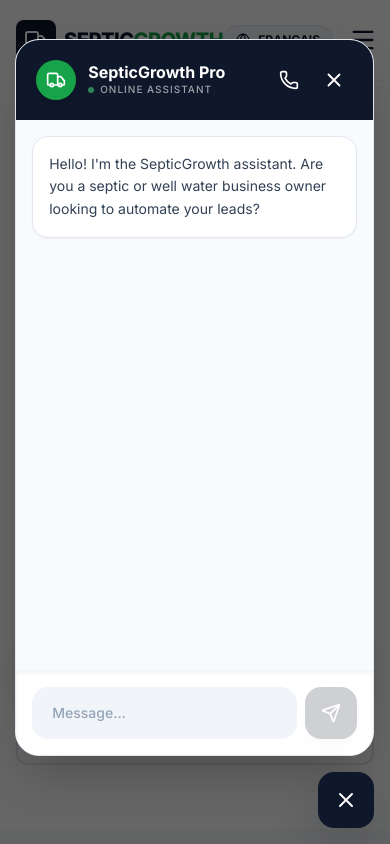
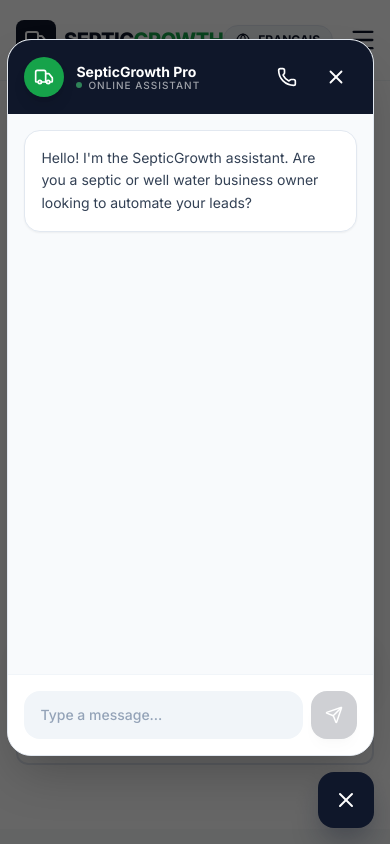
Before and after one commit to jym339/SepticGrowth-Pro, a React (Vite) app: page / in a window 390 px wide. Both pictures are taken after a click on the button 346 px from the left and 800 px from the top of the page. Shown: the top 844 px of the page. Built offline with nearby package versions, Linux system fonts and the light colour scheme.

Commit message:
fix(chat): Adjust mobile chat UI sizing and padding
Modify the dimensions and padding of the mobile chat interface to improve
layout and responsiveness on smaller screens. This includes increasing
maximum width and height, and reducing header padding.

```diff
--- a/App.tsx
+++ b/App.tsx
@@ -238,52 +238,55 @@
 
       <div className={`fixed bottom-4 right-4 lg:bottom-8 lg:right-8 z-[110] flex flex-col items-end gap-4 ${isOpen ? 'pointer-events-auto' : 'pointer-events-none'}`}>
         {isOpen && (
-          <div className="w-[92vw] lg:w-[400px] h-[85vh] lg:h-[650px] bg-white rounded-3xl shadow-2xl border border-slate-200 overflow-hidden flex flex-col animate-in slide-in-from-bottom-8 duration-300 ease-out pointer-events-auto">
+          <div className="w-[94vw] max-w-[420px] h-[85vh] max-h-[750px] bg-white rounded-3xl shadow-2xl border border-slate-200 overflow-hidden flex flex-col animate-in slide-in-from-bottom-8 duration-300 ease-out pointer-events-auto">
             {/* Header */}
-            <div className="bg-navy p-5 lg:p-6 text-white flex justify-between items-center shrink-0">
+            <div className="bg-navy p-4 lg:p-5 text-white flex justify-between items-center shrink-0">
               <div className="flex items-center gap-3">
                 <div className="w-10 h-10 bg-field-green rounded-full flex items-center justify-center shadow-lg shadow-field-green/20">
                   <Truck size={20} className="text-white" />
                 </div>
                 <div>
-                  <span className="font-bold text-base lg:text-lg block leading-tight">SepticGrowth Pro</span>
+                  <span className="font-bold text-sm lg:text-base block leading-tight">SepticGrowth Pro</span>
                   <div className="flex items-center gap-1.5">
                     <div className="w-1.5 h-1.5 bg-green-400 rounded-full animate-pulse"></div>
-                    <span className="text-white/60 text-[10px] font-medium uppercase tracking-widest">{lang === 'en' ? 'Online Assistant' : 'Assistant en ligne'}</span>
+                    <span className="text-white/60 text-[10px] font-medium uppercase tracking-widest leading-none">
+                      {lang === 'en' ? 'Online Assistant' : 'Assistant en ligne'}
+                    </span>
                   </div>
                 </div>
               </div>
-              <div className="flex items-center gap-2 lg:gap-4">
+              <div className="flex items-center gap-2">
                 <button
                   onClick={(e) => {
                      e.stopPropagation();
                      if (isLive) stopLive();
                      setMode(mode === 'chat' ? 'voice' : 'chat');
                   }}
-                  className={`p-2 rounded-xl transition-all ${mode === 'voice' ? 'bg-field-green shadow-lg shadow-field-green/40' : 'hover:bg-white/10'}`}
+                  className={`p-2.5 rounded-xl transition-all ${mode === 'voice' ? 'bg-field-green shadow-lg shadow-field-green/40' : 'hover:bg-white/10'}`}
+                  title={mode === 'chat' ? 'Switch to Voice' : 'Switch to Chat'}
                 >
                   {mode === 'chat' ? <Phone size={20}/> : <MessageCircle size={20}/>}
                 </button>
-                <button onClick={() => setIsOpen(false)} className="hover:bg-white/10 p-2 rounded-xl">
+                <button onClick={() => setIsOpen(false)} className="hover:bg-white/10 p-2.5 rounded-xl">
                   <X size={22} />
                 </button>
               </div>
             </div>
 
             {/* Content Area */}
-            <div className="flex-1 overflow-y-auto bg-slate-50 flex flex-col relative">
+            <div className="flex-1 overflow-y-auto bg-slate-50 flex flex-col relative min-h-0">
               {mode === 'chat' ? (
-                <div className="p-4 lg:p-6 flex flex-col gap-4">
+                <div className="p-4 flex flex-col gap-4">
                   {messages.length === 0 && !isTyping && (
-                    <div className="bg-white border border-slate-200 p-4 rounded-2xl shadow-sm text-sm text-slate-700 leading-relaxed mb-4">
+                    <div className="bg-white border border-slate-200 p-4 rounded-2xl shadow-sm text-sm text-slate-700 leading-relaxed">
                       {lang === 'en'
                         ? "Hello! I'm the SepticGrowth assistant. Are you a septic or well water business owner looking to automate your leads?"
                         : "Bonjour ! Je suis l'assistant SepticGrowth. Êtes-vous un propriétaire d'entreprise de services septiques cherchant à automatiser vos prospects ?"}
                     </div>
                   )}
                   {messages.map((msg, i) => (
-                    <div key={i} className={`flex flex-col gap-2 ${msg.role === 'ai' ? 'items-start' : 'items-end'}`}>
-                      <div className={`max-w-[90%] p-3 lg:p-4 rounded-2xl shadow-sm text-sm leading-relaxed ${
+                    <div key={i} className={`flex flex-col gap-1 ${msg.role === 'ai' ? 'items-start' : 'items-end'}`}>
+                      <div className={`max-w-[85%] p-3 rounded-2xl shadow-sm text-sm leading-relaxed ${
                         msg.role === 'ai'
                           ? 'bg-white border border-slate-200 text-slate-800'
                           : 'bg-navy text-white font-medium'
@@ -302,21 +305,21 @@
                   <div ref={chatEndRef} />
                 </div>
               ) : (
-                <div className="h-full flex flex-col items-center justify-center p-8 text-center bg-white/50 backdrop-blur-sm">
-                  <div className={`w-28 h-28 lg:w-36 lg:h-36 bg-navy rounded-full flex items-center justify-center shadow-2xl mb-8 relative transition-all duration-500 ${isLive ? 'scale-110 ring-4 ring-field-green/20' : ''}`}>
+                <div className="h-full flex flex-col items-center justify-center p-6 text-center">
+                  <div className={`w-28 h-28 bg-navy rounded-full flex items-center justify-center shadow-2xl mb-6 relative transition-all duration-500 ${isLive ? 'scale-110 ring-4 ring-field-green/20' : ''}`}>
                     {isLive ? (
                       <>
-                        <Mic size={48} className="text-field-green animate-pulse" />
+                        <Mic size={40} className="text-field-green animate-pulse" />
                         <div className="absolute -inset-4 border-2 border-field-green/20 rounded-full animate-ping opacity-20"></div>
                       </>
                     ) : (
-                      <Headphones size={48} className="text-white/10" />
+                      <Headphones size={40} className="text-white/10" />
                     )}
                   </div>
-                  <h3 className="text-2xl font-black text-navy mb-2">
+                  <h3 className="text-xl font-black text-navy mb-2 leading-tight">
                     {isConnecting ? (lang === 'en' ? 'Connecting...' : 'Connexion...') : (isLive ? (lang === 'en' ? 'Listening...' : 'Écoute...') : (lang === 'en' ? 'Voice Agent' : 'Agent Vocal'))}
                   </h3>
-                  <p className="text-slate-500 text-sm max-w-[240px] leading-relaxed">
+                  <p className="text-slate-500 text-sm max-w-[220px] leading-relaxed">
                     {isLive
                       ? (lang === 'en' ? "I'm ready to schedule our call. Go ahead and tell me about your business." : "Je suis prêt à planifier notre appel. Parlez-moi de votre entreprise.")
                       : (lang === 'en' ? "Talk hands-free while you're on site. I'll help you book a session." : "Parlez en mains libres. Je vous aiderai à réserver une session.")}
@@ -326,7 +329,7 @@
             </div>
 
             {/* Input / Controls */}
-            <div className="p-4 lg:p-6 border-t border-slate-100 bg-white shadow-inner">
+            <div className="p-4 border-t border-slate-100 bg-white shrink-0">
               {mode === 'chat' ? (
                 <div className="flex gap-2">
                   <input
@@ -334,25 +337,25 @@
                     value={inputText}
                     onChange={(e) => setInputText(e.target.value)}
                     onKeyPress={(e) => e.key === 'Enter' && handleSendMessage()}
-                    placeholder={lang === 'en' ? 'Message...' : 'Message...'}
-                    className="flex-1 bg-slate-100 rounded-2xl px-5 py-4 text-sm font-medium focus:ring-2 focus:ring-field-green transition-all outline-none border-none placeholder:text-slate-400"
+                    placeholder={lang === 'en' ? 'Type a message...' : 'Écrire un message...'}
+                    className="flex-1 bg-slate-100 rounded-2xl px-4 py-3.5 text-sm font-medium focus:ring-2 focus:ring-field-green transition-all outline-none border-none placeholder:text-slate-400"
                   />
                   <button
                     onClick={handleSendMessage}
                     disabled={!inputText.trim() || isTyping}
-                    className="bg-navy text-white p-4 rounded-2xl active:scale-95 transition-all disabled:opacity-20 shadow-lg shadow-navy/20"
+                    className="bg-navy text-white p-3.5 rounded-2xl active:scale-95 transition-all disabled:opacity-20 shadow-lg shadow-navy/20"
                   >
-                    <Send size={20} />
+                    <Send size={18} />
                   </button>
                 </div>
               ) : (
                 <button
                   onClick={isLive ? stopLive : startLive}
                   disabled={isConnecting}
-                  className={`w-full ${isLive ? 'bg-red-500 hover:bg-red-600' : 'bg-field-green hover:bg-green-700'} text-white font-bold py-5 rounded-2xl flex items-center justify-center gap-3 shadow-xl transition-all active:scale-95`}
+                  className={`w-full ${isLive ? 'bg-red-500 hover:bg-red-600' : 'bg-field-green hover:bg-green-700'} text-white font-bold py-4 rounded-2xl flex items-center justify-center gap-3 shadow-xl transition-all active:scale-95`}
                 >
-                  {isConnecting ? <Loader2 className="animate-spin" /> : (isLive ? <MicOff /> : <Phone />)}
-                  <span className="text-lg">{isConnecting ? (lang === 'en' ? 'Connecting...' : 'Connexion...') : (isLive ? (lang === 'en' ? 'End Call' : 'Terminer') : (lang === 'en' ? 'Start Voice Agent' : 'Démarrer'))}</span>
+                  {isConnecting ? <Loader2 className="animate-spin" size={20} /> : (isLive ? <MicOff size={20} /> : <Phone size={20} />)}
+                  <span className="text-base">{isConnecting ? (lang === 'en' ? 'Connecting...' : 'Connexion...') : (isLive ? (lang === 'en' ? 'End Call' : 'Terminer') : (lang === 'en' ? 'Start Voice Agent' : 'Démarrer'))}</span>
                 </button>
               )}
             </div>
@@ -361,7 +364,7 @@
 
         <button
           onClick={() => setIsOpen(!isOpen)}
-          className="w-14 h-14 lg:w-16 lg:h-16 bg-navy text-white rounded-2xl flex items-center justify-center shadow-[0_20px_50px_-10px_rgba(15,23,42,0.4)] hover:scale-110 transition-transform active:scale-90 pointer-events-auto"
+          className="w-14 h-14 lg:w-16 lg:h-16 bg-navy text-white rounded-2xl flex items-center justify-center shadow-[0_15px_30px_-5px_rgba(15,23,42,0.4)] hover:scale-110 transition-transform active:scale-90 pointer-events-auto"
         >
           {isOpen ? <X size={24} /> : <MessageCircle size={28} />}
         </button>
@@ -370,8 +373,7 @@
   );
 };
 
-// --- Localization Content ---
-
+// --- Rest of the App code stays exactly the same ---
 const content = {
   en: {
     nav: { home: "Home", how: "How It Works", services: "Services", results: "Results", about: "About", book: "Book a Call" },
```
